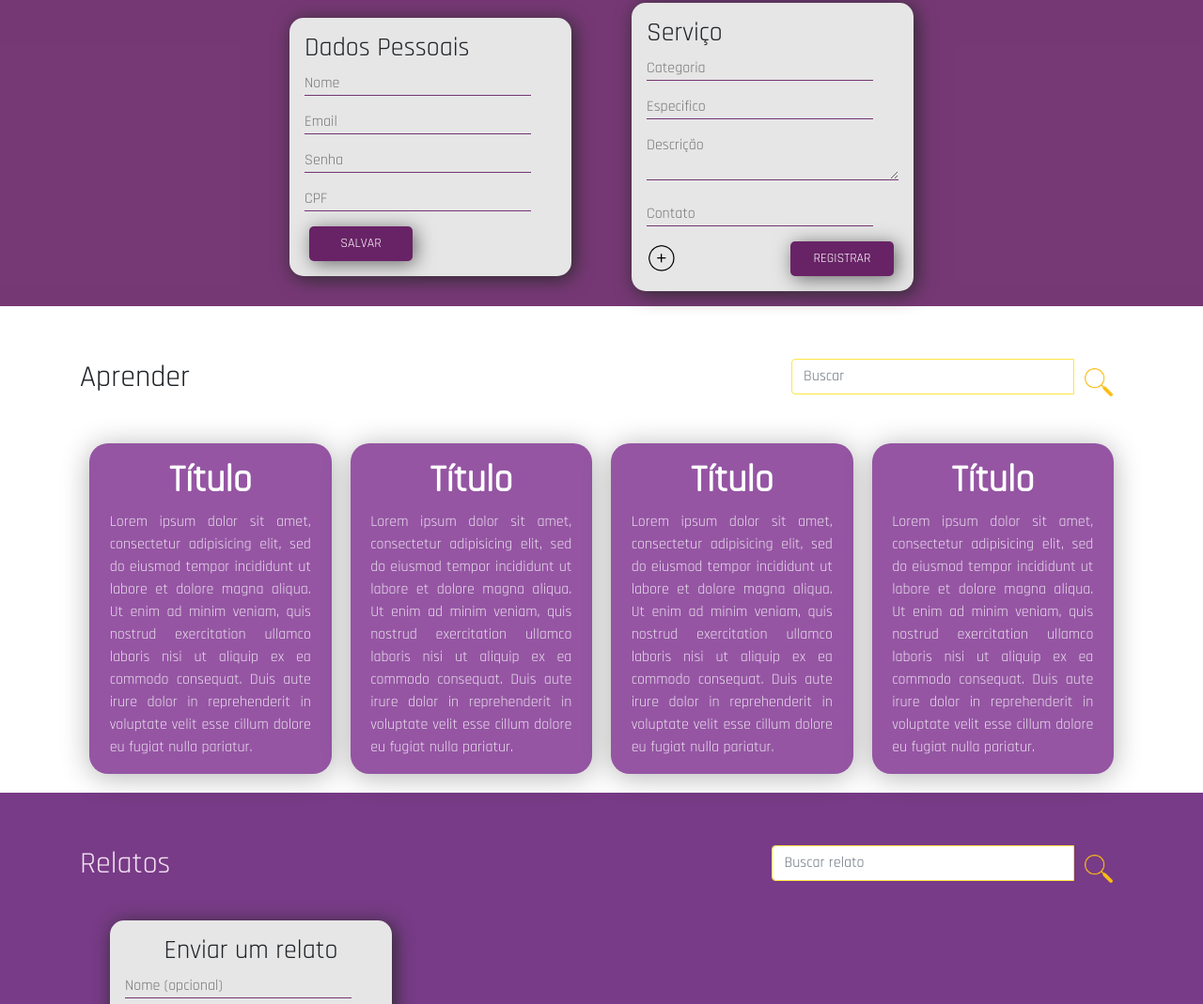
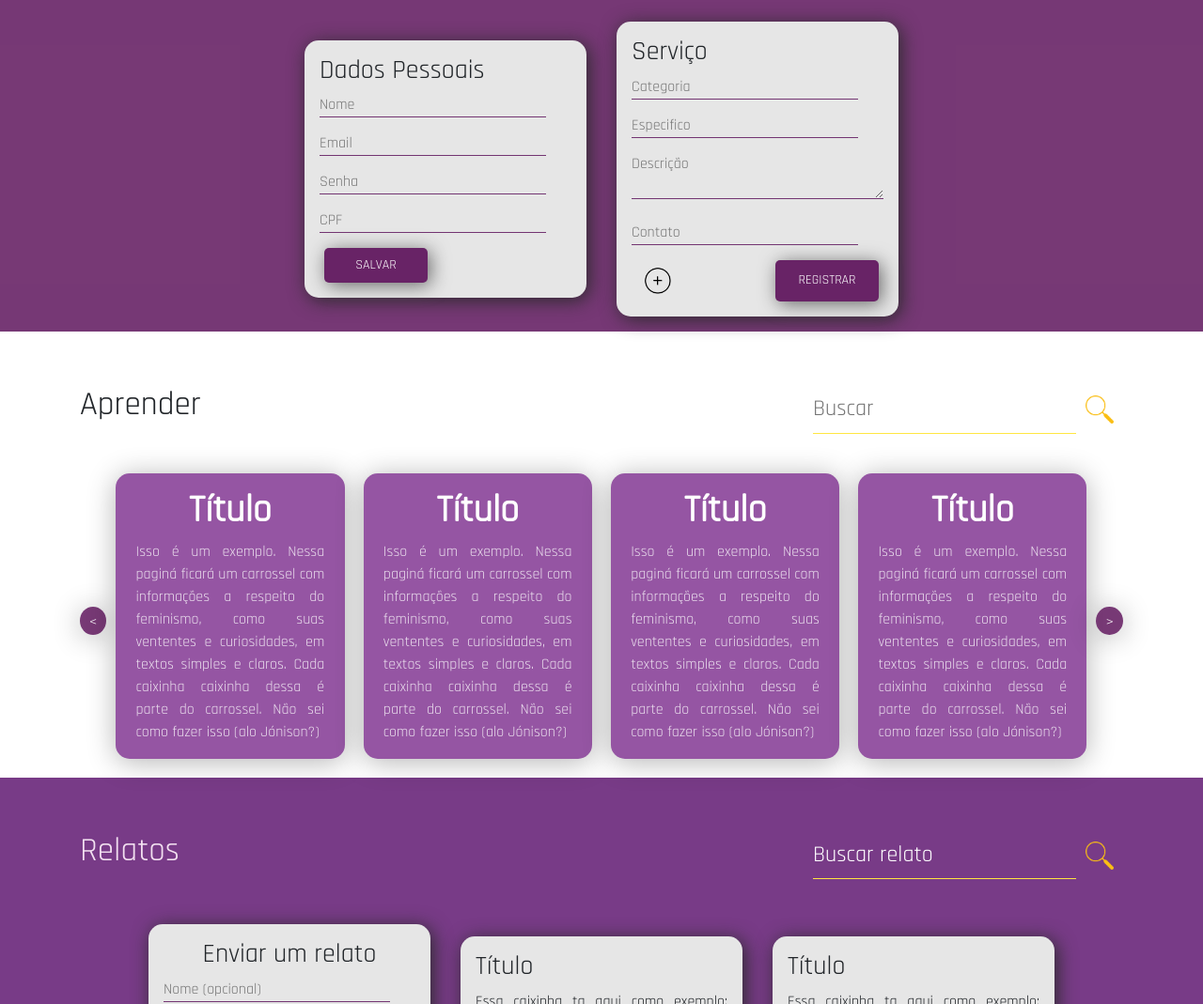
Before and after one commit to mcarbonari/Soror, a plain HTML site: page index.html in a window 1280 px wide. Shown: the part 1731-2800 px from the top of the page at 94% size. Drawn offline with nearby package versions, Linux system fonts and the light colour scheme.

Commit message:
tomara que o bootstrap exploda, tirei de quase tudo

```diff
--- a/css/estilo.css
+++ b/css/estilo.css
@@ -128,26 +128,37 @@ hr{
 	flex-direction: column;
 	margin-bottom: 2rem;
 	align-items: center;
-
 }
 
 .titulo h2, .titulo form{
 	margin-top: 56px;
-	font-size: 2rem;
+	font-size: 2.2rem;
+	display: flex;
 }
 
-
 .titulo input{
-	border: 1px solid var(--amarelo2);
+	border-style: none;
+	width: 280px;
+	background: unset;
+	outline: none;
+	font-size: 1.5rem;
+	border-bottom: solid 1px var(--amarelo2);
 }
 
-.btn{
-	padding: 0 !important;
+.titulorelato ::placeholder{
+	color: white;
 }
 
 .btnsearch{
+	border: none;
+	outline: none;
+	background-color: transparent;
+}
+
+.btnsearch img{
 	margin: 3px 10px;
 	height: 30px;
+	background-color: unset;
 }
 
 .buscar{
@@ -180,7 +191,8 @@ hr{
 
 .pessoal,
 .servico,
-.relatoform{
+.relatoform,
+.relato{
 	background-color: #e6e6e6;
 	padding: 1rem;
 	border-radius: 15px;
@@ -188,7 +200,7 @@ hr{
 	width: 300px;
 	display: flex;
 	flex-direction: column;
-	margin: 0 2rem 1rem 2rem;
+	margin: 1rem;
 	box-shadow: 3px 3px 20px #2b2b2b;
 }
 
@@ -213,6 +225,7 @@ hr{
 
 .slides{
 	display: flex;
+	align-items: center;
 	flex-direction: column;
 }
 
@@ -220,7 +233,7 @@ hr{
 	margin: 10px 10px 20px 10px;
 	padding: 1rem;
 	background-color: var(--lilas2);
-	border-radius: 20px;
+	border-radius: 15px;
 	box-shadow:0px 3px 30px rgba(0, 0, 0, 0.30);
 }
 
@@ -237,6 +250,18 @@ hr{
 	margin: 0 auto;
 }
 
+.btncarrousell{
+	border: none;
+	outline: none;
+	background-color: var(--roxo2);
+	height: 30px;
+	width: 30px;
+	padding: 5px 10px;
+	border-radius: 50%;
+	color: white;
+	box-shadow:0px 3px 30px rgba(0, 0, 0, 0.30);
+}
+
 .relatar{
 	background-color: var(--lilas);
 	height: 100%;
@@ -246,23 +271,22 @@ hr{
 	color: #f3e1f1;
 }
 
-/*.relatoform{
-	background-color: #e6e6e6;
-	padding: 20px;
-	border-radius: 20px;
-	height: 100%;
-	width: 290px;
+.relatos{
 	display: flex;
+	flex-wrap: wrap;
 	align-items: center;
 	justify-content: center;
-	flex-direction: column;
-	box-shadow: 3px 3px 20px #2b2b2b;
-	margin: 1rem;
-}*/
+}
 
 .relatoform h3{
 	text-align: center;
 }
+
+.relato p{
+	text-align: justify;
+}
+
+
 
 footer{
 	display: flex;
@@ -301,7 +325,7 @@ footer{
 
 .info{
 	width: 60%;
-	padding: 1rem;
+	/*padding: 1rem;*/
 	display: flex;
 	flex-direction: column;
 	align-items: center;
@@ -309,7 +333,14 @@ footer{
 }
 
 .infozinha{
-	margin-right: 30px;
+	background-color: rgba(78, 57, 88, .5);
+	padding: 1rem;
+	border-radius: 10px;
+	display: flex;
+	flex-direction: column;
+	align-items: center;
+	justify-content: center;
+	margin: .8rem;
 }
 
 .infozinha h3{
@@ -322,7 +353,7 @@ footer{
 
 .redessociais img{
 	margin-right: 10px;
-	height: 30px;
+	height: 25px;
 }
 
 .segundo-footer{
@@ -366,6 +397,11 @@ footer{
 		flex-direction: row;
 	}
 
+	.infozinha{
+		margin-right: 30px;
+		align-items: flex-start;
+	}
+
 	.infozinha h3{
 		text-align: left;
 	}
--- a/index.html
+++ b/index.html
@@ -63,13 +63,11 @@
 		<section class="buscar container" id="buscar">
 			<div class="titulo">
 				<h2>BuscarServiço</h2>
-				<form class="input-group">
-					<input class="form-control" type="search" placeholder="Buscar">
-					<span class="input-group-btn">
-						<button class="btn">
-							<img src="img/search.png" class="btnsearch">
+				<form>
+					<input type="search" placeholder="Buscar">
+					<button class="btnsearch">
+						<img src="img/search.png" class="">
 					</button>
-					</span>
 				</form>
 			</div>
 		</section>
@@ -124,65 +122,50 @@
 			<div class="container">
 				<div class="titulo">
 					<h2>Aprender</h2>
-					<form class="input-group">
-						<input class="form-control" type="search" placeholder="Buscar">
-						<span class="input-group-btn">
-							<button class="btn">
-								<img src="img/search.png" class="btnsearch">
+					<form>
+						<input type="search" placeholder="Buscar">
+						<button class="btnsearch">
+							<img src="img/search.png" class="">
 						</button>
-						</span>
 					</form>
 				</div>
+
 				<div class="slides">
+					<button class="btncarrousell" id="volta"><</button>
 					<div class="slide">
 						<h1>Título</h1>
-						<p>Lorem ipsum dolor sit amet, consectetur adipisicing elit, sed do eiusmod
-						tempor incididunt ut labore et dolore magna aliqua. Ut enim ad minim veniam,
-						quis nostrud exercitation ullamco laboris nisi ut aliquip ex ea commodo
-						consequat. Duis aute irure dolor in reprehenderit in voluptate velit esse
-						cillum dolore eu fugiat nulla pariatur.</p>
+						<p>Isso é um exemplo. Nessa paginá ficará um carrossel com informações a respeito do feminismo, como suas vententes e curiosidades, em textos simples e claros. Cada caixinha caixinha dessa é parte do carrossel. Não sei como fazer isso (alo Jónison?)</p>
 					</div>
 					<div class="slide">
 						<h1>Título</h1>
-						<p>Lorem ipsum dolor sit amet, consectetur adipisicing elit, sed do eiusmod
-						tempor incididunt ut labore et dolore magna aliqua. Ut enim ad minim veniam,
-						quis nostrud exercitation ullamco laboris nisi ut aliquip ex ea commodo
-						consequat. Duis aute irure dolor in reprehenderit in voluptate velit esse
-						cillum dolore eu fugiat nulla pariatur.</p>
+						<p>Isso é um exemplo. Nessa paginá ficará um carrossel com informações a respeito do feminismo, como suas vententes e curiosidades, em textos simples e claros. Cada caixinha caixinha dessa é parte do carrossel. Não sei como fazer isso (alo Jónison?)</p>
 					</div>
 					<div class="slide">
 						<h1>Título</h1>
-						<p>Lorem ipsum dolor sit amet, consectetur adipisicing elit, sed do eiusmod
-						tempor incididunt ut labore et dolore magna aliqua. Ut enim ad minim veniam,
-						quis nostrud exercitation ullamco laboris nisi ut aliquip ex ea commodo
-						consequat. Duis aute irure dolor in reprehenderit in voluptate velit esse
-						cillum dolore eu fugiat nulla pariatur.</p>
+						<p>Isso é um exemplo. Nessa paginá ficará um carrossel com informações a respeito do feminismo, como suas vententes e curiosidades, em textos simples e claros. Cada caixinha caixinha dessa é parte do carrossel. Não sei como fazer isso (alo Jónison?)</p>
 					</div>
 					<div class="slide">
 						<h1>Título</h1>
-						<p>Lorem ipsum dolor sit amet, consectetur adipisicing elit, sed do eiusmod
-						tempor incididunt ut labore et dolore magna aliqua. Ut enim ad minim veniam,
-						quis nostrud exercitation ullamco laboris nisi ut aliquip ex ea commodo
-						consequat. Duis aute irure dolor in reprehenderit in voluptate velit esse
-						cillum dolore eu fugiat nulla pariatur.</p>
+						<p>Isso é um exemplo. Nessa paginá ficará um carrossel com informações a respeito do feminismo, como suas vententes e curiosidades, em textos simples e claros. Cada caixinha caixinha dessa é parte do carrossel. Não sei como fazer isso (alo Jónison?)</p>
 					</div>
+					<button class="btncarrousell" id="vai">></button>
 				</div>
+
 			</div>
 		</section>
 
 		<section class="relatar" id="relatar">
 			<div class="container">
-				<div class="titulo">
+				<div class="titulo titulorelato">
 					<h2>Relatos</h2>
-					<form class="input-group">
-						<input class="form-control" type="search" placeholder="Buscar relato">
-						<span class="input-group-btn">
-							<button class="btn">
-								<img src="img/search.png" class="btnsearch">
+					<form>
+						<input type="search" placeholder="Buscar relato">
+						<button class="btnsearch">
+							<img src="img/search.png" class="">
 						</button>
-						</span>
 					</form>
 				</div>
+				<div class="relatos">
 					<div class="relatoform">
 						<h3>Enviar um relato</h3>
 						<form class="formajuste">
@@ -192,6 +175,27 @@
 							<p><textarea class="desc" type="password" id="senharelato" placeholder="Relato"></textarea></p>
 							<button class="btnroxo">Enviar relato</button>
 						</form>
+					</div>
+					<div class="relato">
+						<h3>Título</h3>
+						<p>Essa caixinha ta aqui como exemplo; cada caixinha dessa será um relato. O processo para adicionar um relato aqui deverá ser: enviar um relato ao email do adm através do formulário, o adm fará uma análise e decidirá se vai postar ou não. Não sei como vou fazer isso (alo Jónison?).</p>
+					</div>
+					<div class="relato">
+						<h3>Título</h3>
+						<p>Essa caixinha ta aqui como exemplo; cada caixinha dessa será um relato. O processo para adicionar um relato aqui deverá ser: enviar um relato ao email do adm através do formulário, o adm fará uma análise e decidirá se vai postar ou não. Não sei como vou fazer isso (alo Jónison?).</p>
+					</div>
+					<div class="relato">
+						<h3>Título</h3>
+						<p>Essa caixinha ta aqui como exemplo; cada caixinha dessa será um relato. O processo para adicionar um relato aqui deverá ser: enviar um relato ao email do adm através do formulário, o adm fará uma análise e decidirá se vai postar ou não. Não sei como vou fazer isso (alo Jónison?).</p>
+					</div>
+					<div class="relato">
+						<h3>Título</h3>
+						<p>Essa caixinha ta aqui como exemplo; cada caixinha dessa será um relato. O processo para adicionar um relato aqui deverá ser: enviar um relato ao email do adm através do formulário, o adm fará uma análise e decidirá se vai postar ou não. Não sei como vou fazer isso (alo Jónison?).</p>
+					</div>
+					<div class="relato">
+						<h3>Título</h3>
+						<p>Essa caixinha ta aqui como exemplo; cada caixinha dessa será um relato. O processo para adicionar um relato aqui deverá ser: enviar um relato ao email do adm através do formulário, o adm fará uma análise e decidirá se vai postar ou não. Não sei como vou fazer isso (alo Jónison?).</p>
+					</div>
 				</div>
 			</div>
 		</section>
```
Also changed, not shown: css/sobrenos.css (+11 -2 lines), sobrenos.html (+2 -2 lines). Lines whose indentation alone changed are shown as unchanged.
